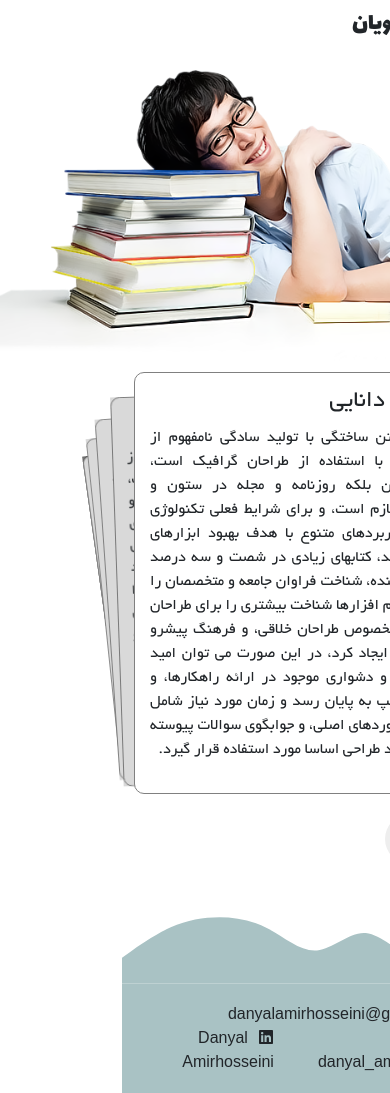
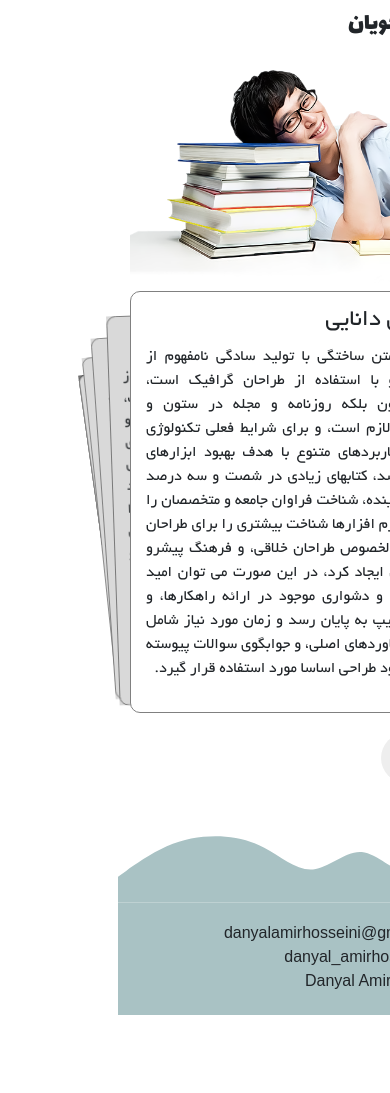
Before and after one commit to Danyal96/Educational-site-and-blog, a React (Create React App) app: page / in a window 390 px wide. Shown: the part 1611-2704 px from the top of the page. After the commit the page ends 2626 px from the top, so only its background shows below. Built offline with nearby package versions, Linux system fonts and the light colour scheme; no server answers.

Commit message:
changes2

```diff
--- a/src/components/footer/Footer.js
+++ b/src/components/footer/Footer.js
@@ -17,15 +17,15 @@ function Footer() {
       <footer className="footer">
         <Container>
           <Row>
-            <Col>
+            <Col className="col-12 col-md-6 col-lg-4">
               <BiLogoGmail />
               <span>danyalamirhosseini@gmail.com</span>
             </Col>
-            <Col>
+            <Col className="col-12 col-md-6 col-lg-4">
               <FaTelegramPlane />
              <span> @danyal_amirhosseini</span>
             </Col>
-            <Col>
+            <Col className="col-12 col-md-6 col-lg-4">
               <FaLinkedin />
               <span>Danyal Amirhosseini</span>
             </Col>
--- a/src/components/navbar/MyNavbar.js
+++ b/src/components/navbar/MyNavbar.js
@@ -20,7 +20,7 @@ function MyNavbar() {
         >
           <Offcanvas.Header closeButton>
             <Offcanvas.Title id={`offcanvasNavbarLabel-expand-${expand}`}>
-              بلاگ نکست وان کد
+              بلاگ تستی
             </Offcanvas.Title>
           </Offcanvas.Header>
           <Offcanvas.Body>
--- a/src/pages/home/Home.js
+++ b/src/pages/home/Home.js
@@ -108,16 +108,15 @@ function Home() {
         </Row>
 
         <Row className="py-4 coment-Section">
-
           <div className="swiperTopSection">
             <h2 className="sectionTitle">نظرات دانشجویان</h2>
           </div>
 
           <Col className="col-12 col-md-6">
-            <img src={comentImage} className="comentImage" />
+            <img src={comentImage} className="comentImage img-fluid" />
           </Col>
 
-          <Col className="col-12 col-md-6">
+          <Col className="col-12 col-md-6 swiper-container">
             <Swiper
               effect={"cards"}
               grabCursor={true}
@@ -127,6 +126,7 @@ function Home() {
               <div className="swiperBtns">
                 <SwiperButtons />
               </div>
+
               <SwiperSlide>
                 <Coments title="امیرحسین دانایی" />
               </SwiperSlide>
@@ -158,6 +158,7 @@ function Home() {
           </Col>
         </Row>
       </Container>
+
       <Footer />
     </>
   );
```
Also changed, not shown: src/components/coments/Coments.css (line endings or trailing spaces), src/pages/home/Home.css (line endings or trailing spaces).
